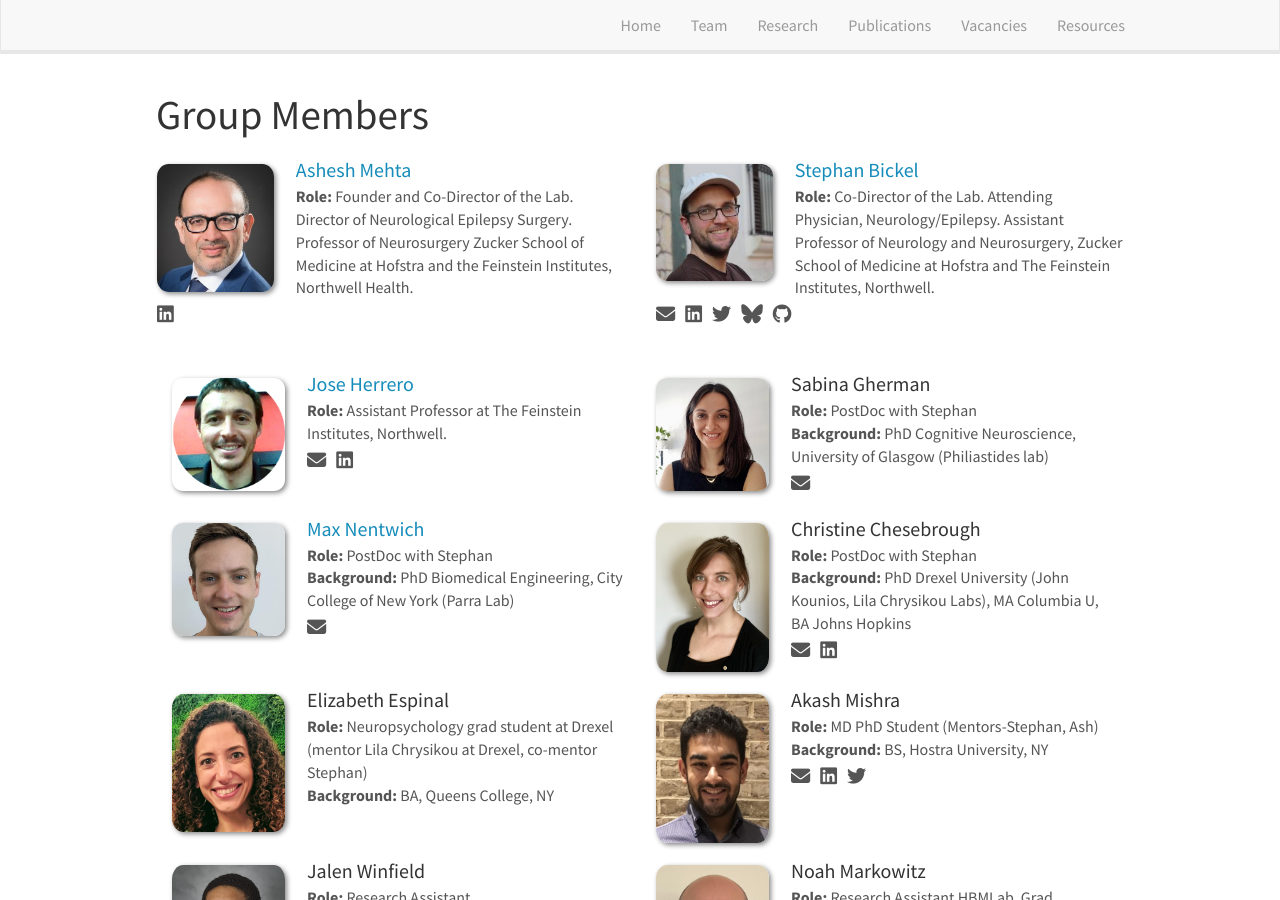
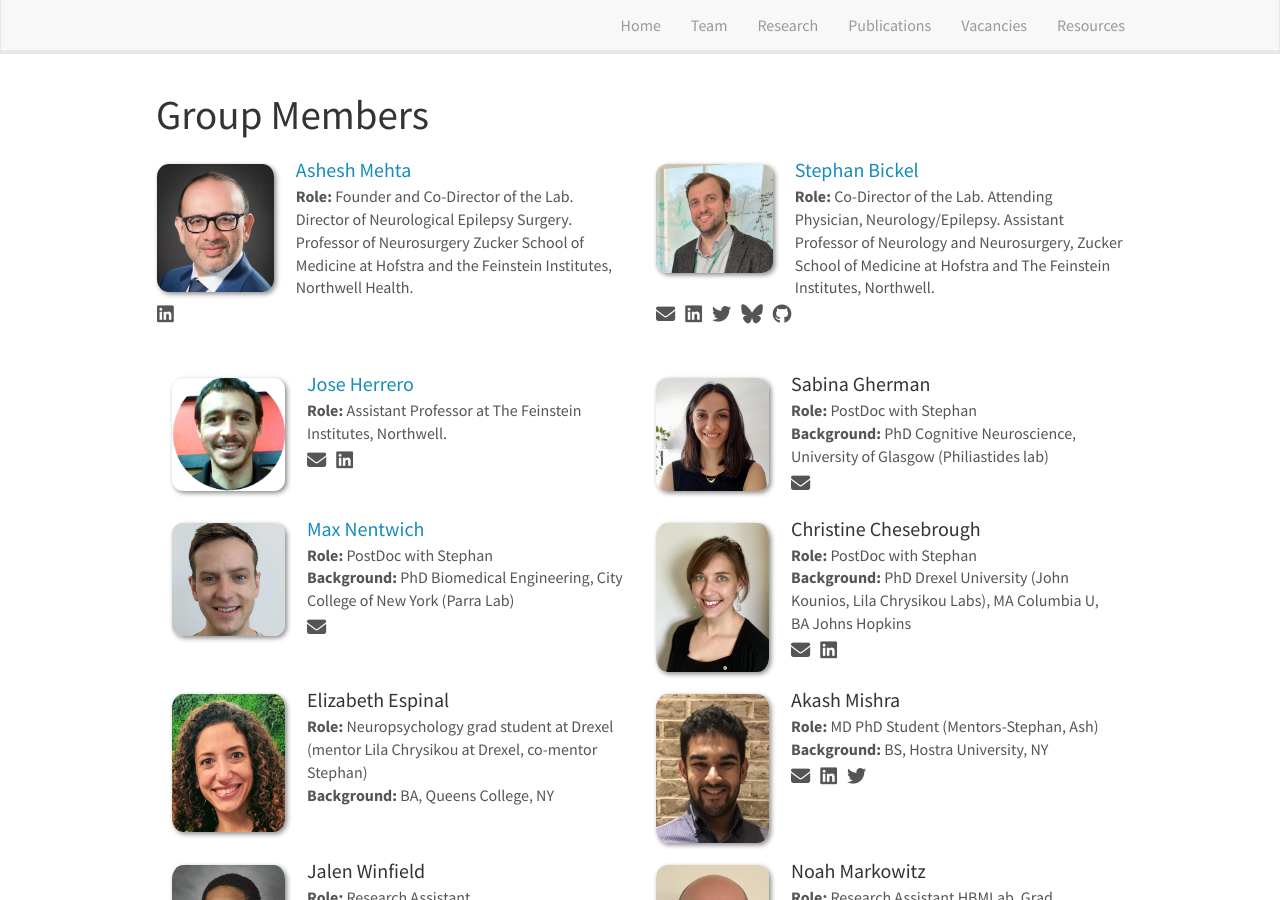
Before and after one commit to sarahgrjohnson/HBMLwebsite, a Jekyll site: the page built from _pages/team.md, in a window 1280 px wide and 900 px high. Built offline with Jekyll 4.4.1, drawn with Linux system fonts in a browser that asks for light colours; nearby versions of some CDN libraries.

Commit message:
changed pic of sb

```diff
--- a/_data/hbml_team.yml
+++ b/_data/hbml_team.yml
@@ -7,7 +7,7 @@
   website: https://www.northwell.edu/find-care/find-a-doctor/dr-ashesh-dinesh-mehta-md-11317165
 
 - name: Stephan Bickel
-  photo: stephan_bickel.jpeg
+  photo: steph_2024.jpg
   info: Co-Director of the Lab. Attending Physician, Neurology/Epilepsy. Assistant Professor of Neurology and Neurosurgery, Zucker School of Medicine at Hofstra and The Feinstein Institutes, Northwell.
   email: sbickel@northwell.edu
   x: https://x.com/Steph_Bickel
```
Also changed, not shown: images/team/steph_2024.jpg (added), images/team/stephan_bickel.jpeg (deleted).
